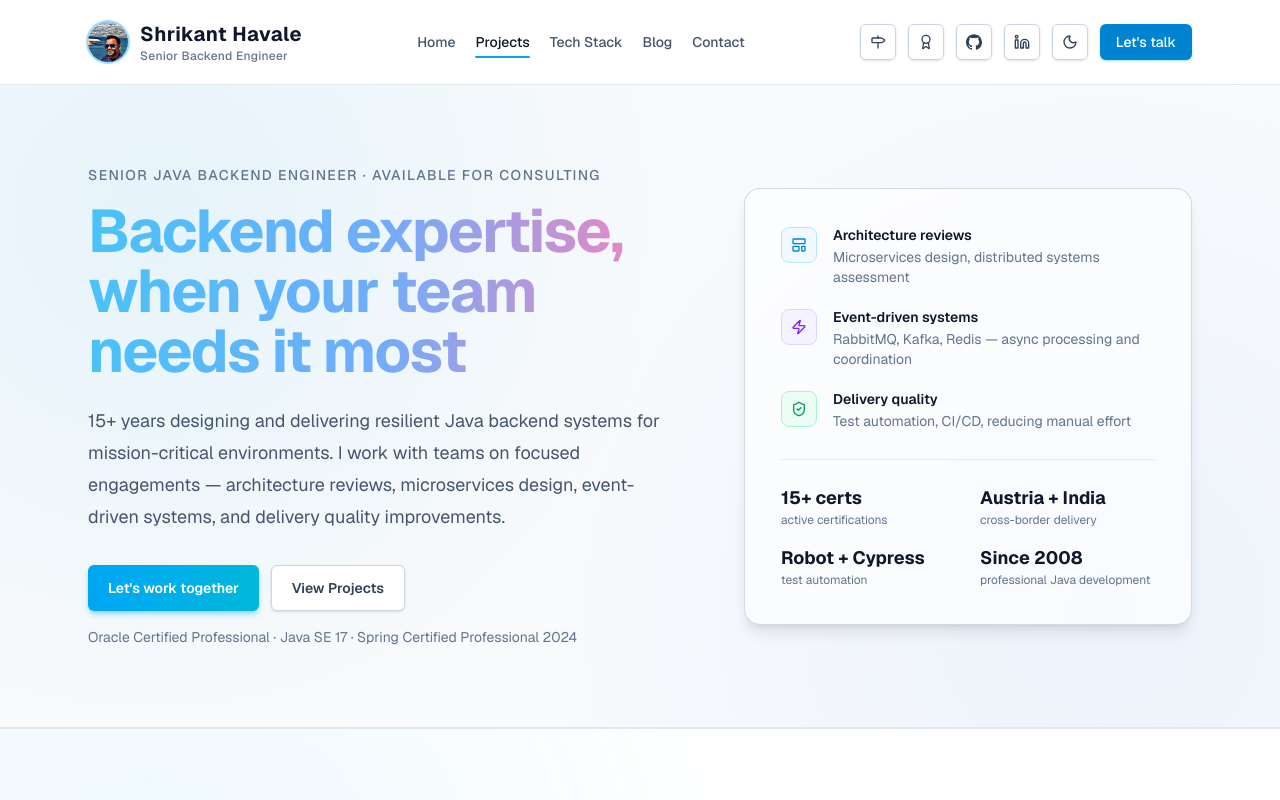
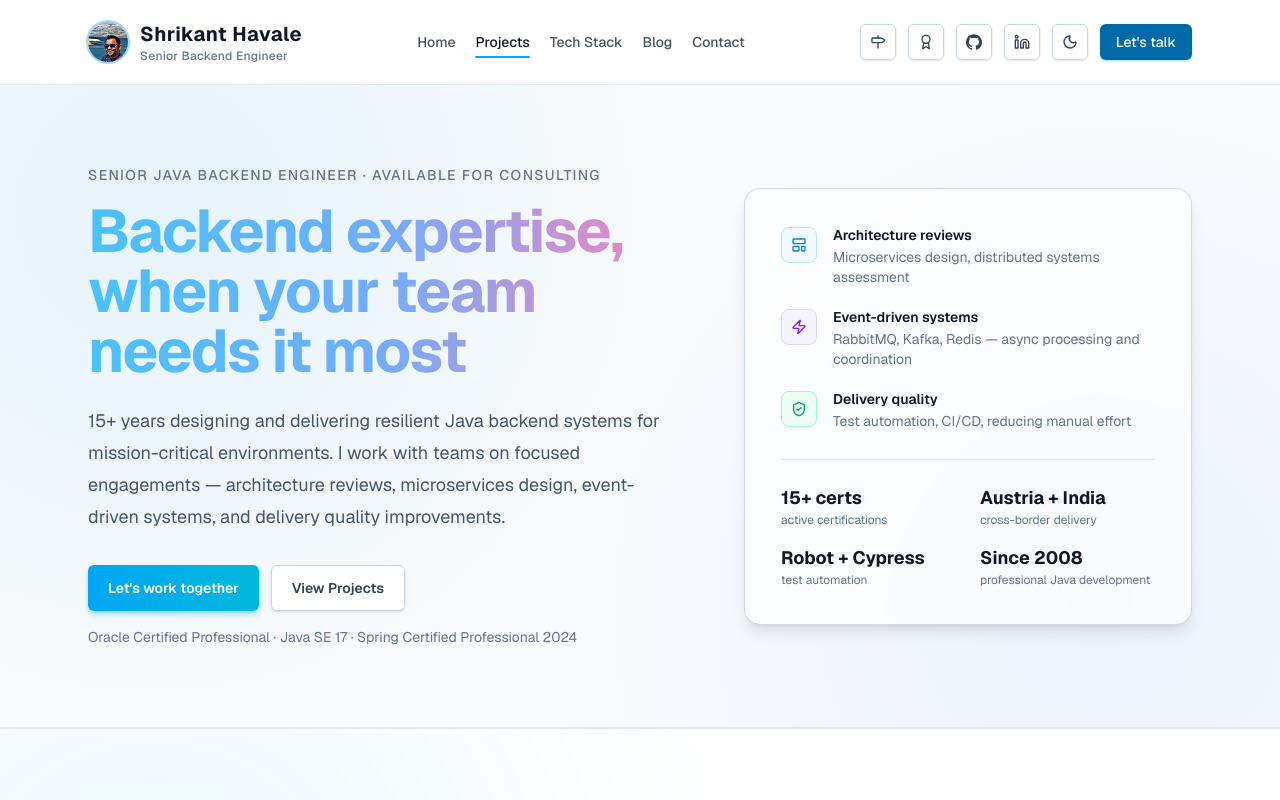
Before and after one commit to shrikanthavale/shrikant-portfolio, a Next.js app: page / in a window 1280 px wide. Shown: the top 800 px of the page. Built offline with nearby package versions, Linux system fonts and the light colour scheme; no server answers.

Commit message:
fix(seo): lighthouse optimizations

```diff
--- a/app/components/Navbar.tsx
+++ b/app/components/Navbar.tsx
@@ -160,7 +160,7 @@ export default function Navbar() {
           <ThemeToggle />
           <a
             href="#contact"
-            className="rounded-md bg-sky-600 px-3 py-1.5 text-xs font-medium text-white shadow-sm shadow-sky-500/30 transition-all duration-200 hover:scale-105 hover:bg-sky-500 hover:shadow-md hover:shadow-sky-400/40 sm:px-4 sm:py-2 sm:text-sm dark:bg-sky-500 dark:hover:bg-sky-400"
+            className="rounded-md bg-sky-700 px-3 py-1.5 text-xs font-medium text-white shadow-sm shadow-sky-500/30 transition-all duration-200 hover:scale-105 hover:bg-sky-500 hover:shadow-md hover:shadow-sky-400/40 sm:px-4 sm:py-2 sm:text-sm dark:bg-sky-500 dark:hover:bg-sky-400"
           >
             Let&apos;s talk
           </a>
```
